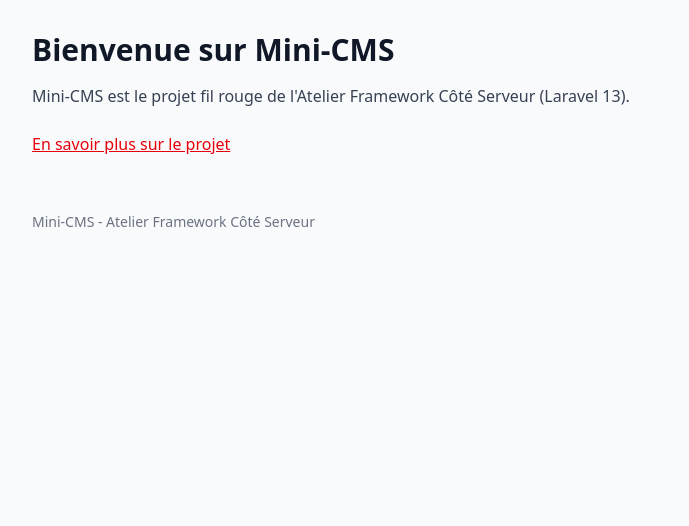
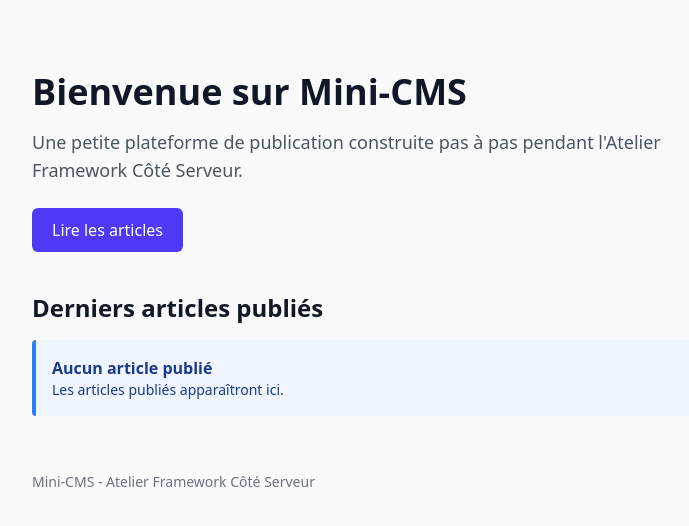
Before and after one commit to faressalhi584-alt/mini-cms, a Laravel app: template resources/views/home.blade.php in a window 1280 px wide. Shown: the part 89-615 px from the top of the page, without its empty margins (240-929 px from the left). Run offline with Laravel 12, Linux system fonts and the light colour scheme; the template is opened without the code that fills it, so the values that code supplies are empty; style sheets or scripts are compiled from the project's sources.

Commit message:
Afficher les articles recents sur la page d accueil

```diff
--- a/resources/views/home.blade.php
+++ b/resources/views/home.blade.php
@@ -1,9 +1,25 @@
 <x-layout>
     <x-slot:title>Accueil - Mini-CMS</x-slot:title>
 
-    <h1 class="text-3xl font-bold">Bienvenue sur Mini-CMS</h1>
-    <p class="mt-4 text-gray-700">Mini-CMS est le projet fil rouge de l'Atelier Framework Côté Serveur (Laravel 13).</p>
-    <p class="mt-6">
-        <a href="{{ route('about') }}" class="text-red-600 underline">En savoir plus sur le projet</a>
-    </p>
+    <section class="py-10">
+        <h1 class="mb-4 text-4xl font-bold">Bienvenue sur Mini-CMS</h1>
+        <p class="mb-6 max-w-2xl text-lg text-gray-600">
+            Une petite plateforme de publication construite pas à pas pendant l'Atelier Framework Côté Serveur.
+        </p>
+        <a href="{{ route('posts.index') }}" class="inline-block rounded-md bg-indigo-600 px-5 py-2.5 font-medium text-white hover:bg-indigo-700">
+            Lire les articles
+        </a>
+    </section>
+
+    <h2 class="mb-4 text-2xl font-bold">Derniers articles publiés</h2>
+
+    <div class="grid gap-6 md:grid-cols-2">
+        @forelse ($latestPosts as $post)
+            <x-post-card :post="$post" />
+        @empty
+            <x-alert type="info" title="Aucun article publié" class="md:col-span-2">
+                Les articles publiés apparaîtront ici.
+            </x-alert>
+        @endforelse
+    </div>
 </x-layout>
```
Also changed, not shown: app/Http/Controllers/PageController.php (+7 -1 lines), tests/Feature/ExampleTest.php (+3 -1 lines), tests/Feature/HomePageTest.php (added, +32 -0 lines).
